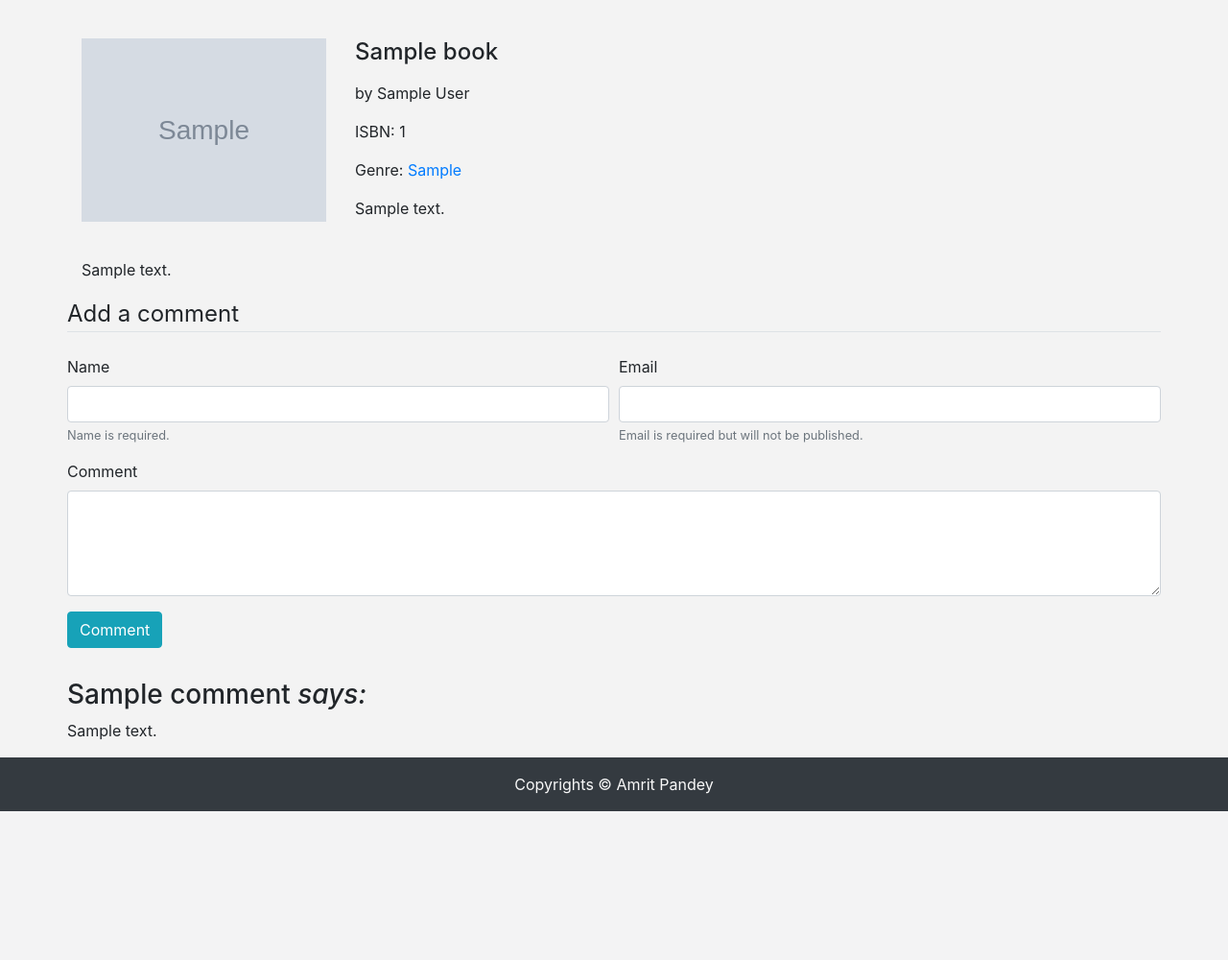
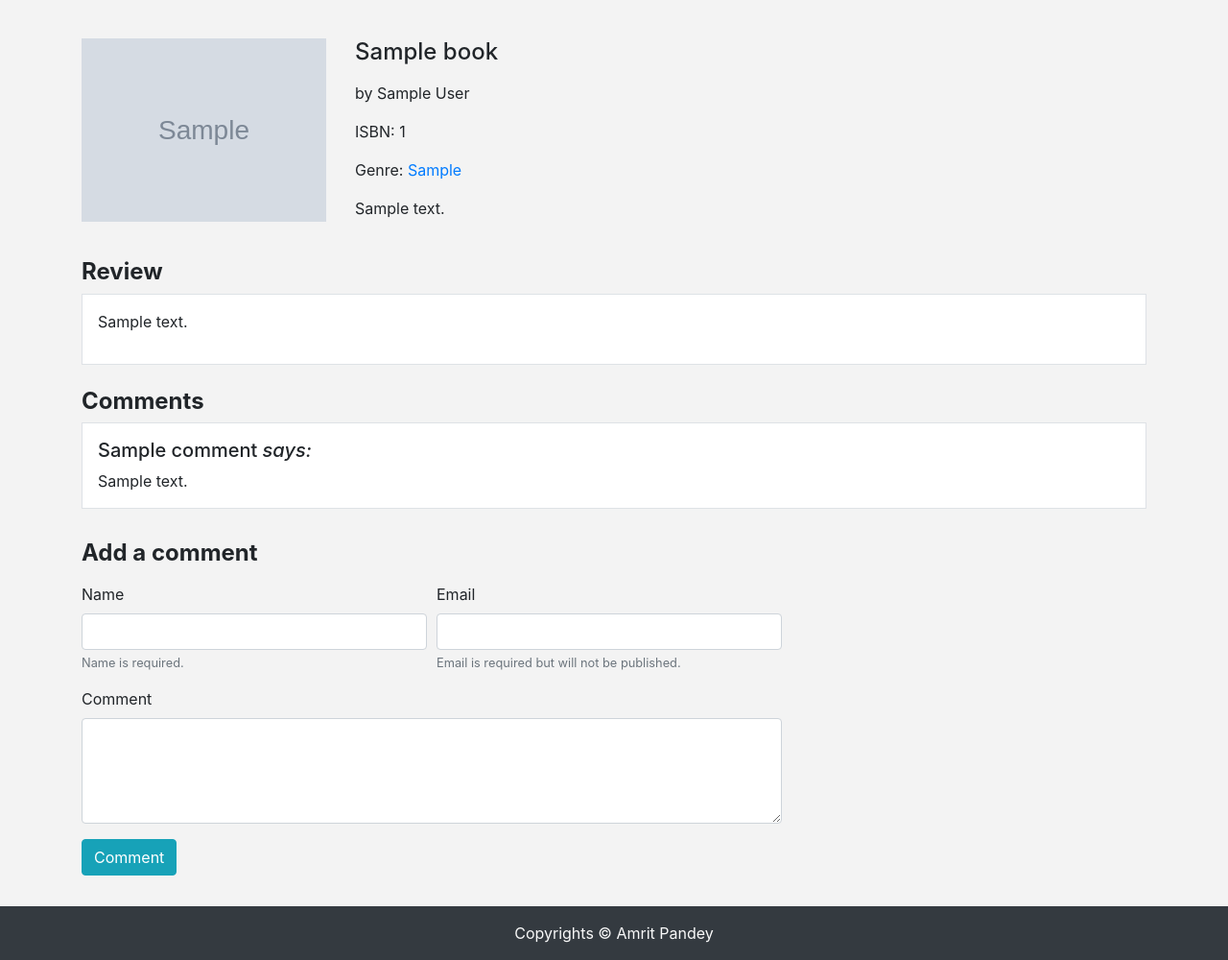
Before and after one commit to amritpandey23/Readaholic, a Flask app: a page that uses book_review/templates/book.html in a window 1280 px wide. Shown: the part 56-1056 px from the top of the page at 96% size. Before the commit the page ends 901 px from the top, so only its background shows below. Run offline with Flask 2, Linux system fonts and the light colour scheme; tables that the repository leaves empty hold one stand-in row (values such as "Sample post"); grey boxes marked "Sample" are stand-in pictures; parts of the project's set-up code (start-up, migrations or seed data) failed here and were passed over; some libraries are stand-ins or nearby versions.

Commit message:
review form finishing done

```diff
--- a/book_review/book/routes.py
+++ b/book_review/book/routes.py
@@ -144,10 +144,11 @@ def write_review(book_slug):
     if form.validate_on_submit():
         if form.save_draft.data:
             try:
-                book.review_content = form.review_content.data
+                book.review_content_draft = form.review_content.data
                 db.session.commit()
+                flash("Draft was saved successfully", "success")
             except:
-                flash("Something went wrong")
+                flash("Something went wrong", "danger")
         elif form.publish.data:
             if not form.review_content.data:
                 flash("Cannot publish empty review!", "danger")
@@ -156,9 +157,10 @@ def write_review(book_slug):
                 book.review_content = form.review_content.data
                 book.review_finish = True
                 db.session.commit()
+                flash("Review was published.", "success")
             except:
-                flash("Something went wrong")
+                flash("Something went wrong", "danger")
             return redirect(url_for("book.present", book_slug=book.title_slug))
     elif request.method == "GET":
-        form.review_content.data = book.review_content
+        form.review_content.data = book.review_content_draft
     return render_template("write_review.html", form=form, title="Write Review")
--- a/book_review/models.py
+++ b/book_review/models.py
@@ -30,7 +30,7 @@ class Book(db.Model):
     date_edited = db.Column(db.DateTime, nullable=False, default=datetime.utcnow)
     tiny_summary = db.Column(db.Text, nullable=True)
     review_content = db.Column(db.Text, nullable=True)
-    review_finish = db.Column(db.Boolean, nullable=False, default=False)
+    review_content_draft = db.Column(db.Text, nullable=True)
     comments = db.relationship("Comment", backref="book", lazy=True)
 
     def __repr__(self):
--- a/book_review/static/css/main.css
+++ b/book_review/static/css/main.css
@@ -27,3 +27,13 @@ body {
     padding: 1.5rem;
     min-height: 750px;
 }
+
+.review-content, .comment-card {
+    border: 1px solid #dee2e6;
+    padding: 1rem;
+    background: #fff;
+}
+
+.comment-card {
+    padding: 1rem 1rem 0 1rem;
+}
--- a/book_review/templates/book.html
+++ b/book_review/templates/book.html
@@ -21,7 +21,7 @@
       <a href="{{ url_for('book.edit', book_slug=book.title_slug) }}" class="btn btn-sm btn-outline-info mr-2">Edit <i
           class="fas fa-edit"></i></a>
       <a href="{{ url_for('book.write_review', book_slug=book.title_slug) }}" class="btn btn-sm btn-primary">
-        {% if book.review_content %}
+        {% if book.review_content_draft %}
         Edit Review
         {% else %}
         Write Review
@@ -31,17 +31,34 @@
     </div>
     {% endif %}
   </div>
-  {% if book.review_finish %}
-  <div class="col-sm-12 mt-4">
+  {% if book.review_content %}
+  <div class="col-12 mt-4">
+    <h4><b>Review</b></h4>
+    <div class="review-content">
         {{ markdowner.convert(book.review_content)|safe }}
     </div>
+  </div>
   {% endif %}
-  <div class="row">
-      <div class="col-12">
+
+  <div class="col-12 mt-4">
+      {% if comments %}
+      <h4 class="mb-2"><b>Comments</b></h4>
+      {% for comment in comments %}
+      <div class="comment-card mb-2">
+        <h5>{{ comment.name }} <i>says:</i></h5>
+        <p>{{ comment.comment_text }}</p>
+      </div>
+      {% endfor %}
+      {% endif %}
+    </div>
+
+  <div class="col-8 mt-4">
     <form action="" method="POST">
       {{ form.hidden_tag() }}
       <fieldset class="form-group">
-              <legend class="border-bottom mb-4">Add a comment</legend>
+        <legend class="mb-2">
+          <h4><b>Add a comment</b></h4>
+        </legend>
         <div class="form-row">
           <div class="form-group col-md-6">
             {{ form.name.label(class="form-control-label") }}
@@ -94,16 +111,6 @@
 
     </form>
   </div>
-        <div class="col-12">
-          {% if comments %}
-            {% for comment in comments %}
-            <div class="comment-card">
-                <h3>{{ comment.name }} <i>says:</i></h3>
-                <p>{{ comment.comment_text }}</p>
-              </div>
-            {% endfor %}
-          {% endif %}
-        </div>
-  </div>
+
 </div>
 {% endblock %}
```
Lines whose indentation alone changed are shown as unchanged.
